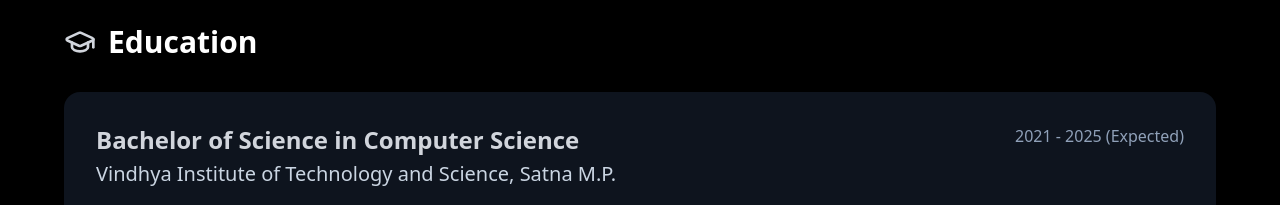
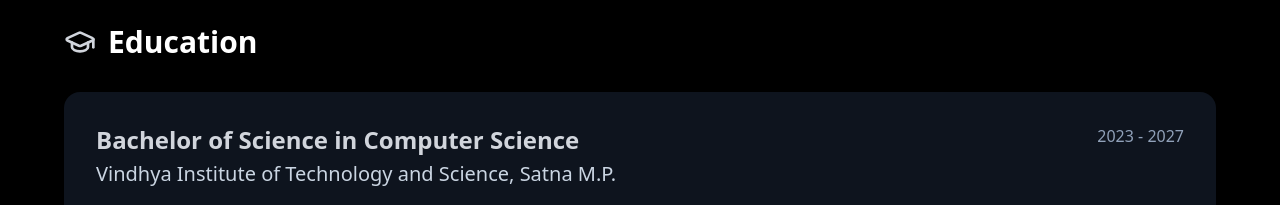
Before and after one commit to iamgauravmisra/portfolio, a React (Vite) app: page / in a window 1280 px wide. Shown: the part 2520-2725 px from the top of the page. Built offline with nearby package versions, Linux system fonts and the light colour scheme.

Commit message:
Updated Website UI

```diff
--- a/src/main.jsx
+++ b/src/main.jsx
@@ -85,7 +85,7 @@
     {
       degree: "Bachelor of Science in Computer Science",
       school: "Vindhya Institute of Technology and Science, Satna M.P.",
-      period: "2021 - 2025 (Expected)",
+      period: "2023 - 2027",
       description: "Relevant coursework: Data Structures, Algorithms, Web Development, Database Management, Software Engineering"
     }
   ];
```
